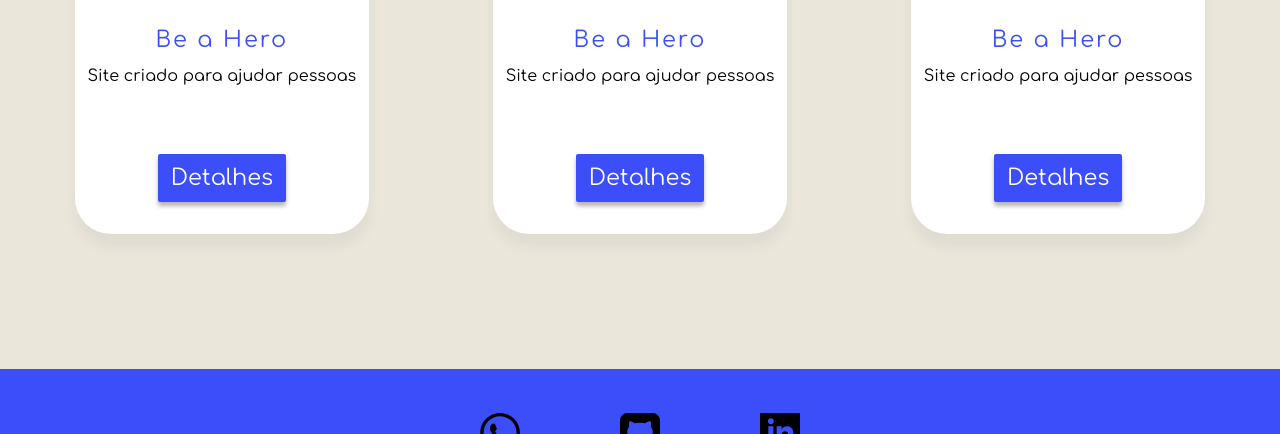
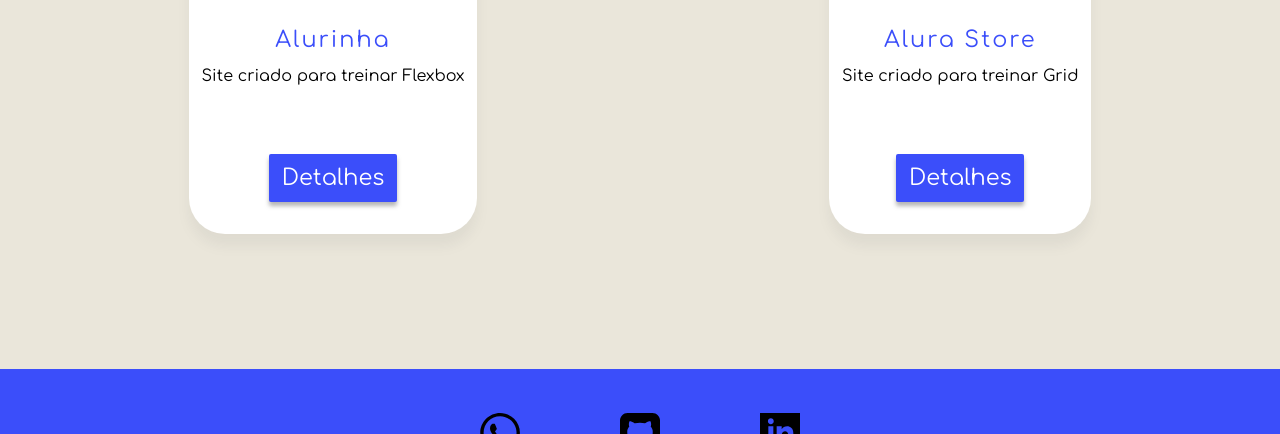
Before and after one commit to cvieira850/portfolio, a plain HTML site: page index.html in a window 1280 px wide. Shown: the part 1025-1459 px from the top of the page. Drawn offline with Linux system fonts and the light colour scheme.

Commit message:
Incluindo projetos

```diff
--- a/index.html
+++ b/index.html
@@ -94,15 +94,15 @@
           </figure>
           <h2 class="title">
             <vlibraswidget class="vw-text">
-              Be a Hero
+              Alurinha
             </vlibraswidget>
           </h2>
           <p class="content _container">
             <vlibraswidget class="vw-text">
-              Site criado para ajudar pessoas
+              Site criado para treinar Flexbox
             </vlibraswidget>
           </p>
-          <a href="https://github.com/cvieira850" target="_blank" class="action _box-shadow-btn">
+          <a href="https://cvieira850.github.io/alurinha/" target="_blank" class="action _box-shadow-btn">
             <vlibraswidget class="vw-text">
               Detalhes
             </vlibraswidget>
@@ -114,40 +114,21 @@
           </figure>
           <h2 class="title">
             <vlibraswidget class="vw-text">
-              Be a Hero
+              Alura Store
             </vlibraswidget>
           </h2>
           <p class="content _container">
             <vlibraswidget class="vw-text">
-              Site criado para ajudar pessoas
+              Site criado para treinar Grid
             </vlibraswidget>
           </p>
-          <a href="https://github.com/cvieira850" target="_blank" class="action _box-shadow-btn">
+          <a href="https://cvieira850.github.io/aluraStore/" target="_blank" class="action _box-shadow-btn">
             <vlibraswidget class="vw-text">
               Detalhes
             </vlibraswidget>
           </a>
         </article>
-        <article class="card_portfolio _box-shadow-card ">
-          <figure class="logo">
-            <img src="favicon/favicon-32x32.png" alt="projeto3" class="logo" />
-          </figure>
-          <h2 class="title">
-            <vlibraswidget class="vw-text">
-              Be a Hero
-            </vlibraswidget>
-          </h2>
-          <p class="content _container">
-            <vlibraswidget class="vw-text">
-              Site criado para ajudar pessoas
-            </vlibraswidget>
-          </p>
-          <a href="https://github.com/cvieira850" target="_blank" class="action _box-shadow-btn">
-            <vlibraswidget class="vw-text">
-              Detalhes
-            </vlibraswidget>
-          </a>
-        </article>
+
 
       </section>
 
@@ -164,12 +145,12 @@
           </a>
         </li>
         <li class="item">
-          <a href="https://github.com/cvieira850" class="social-media"
+          <a href="https://github.com/cvieira850" target="_blank" class="social-media"
             >GitHub do Caio</a
           >
         </li>
         <li class="item">
-          <a href="https://www.linkedin.com/in/caio-vieira-209b0716a" class="social-media"
+          <a href="https://www.linkedin.com/in/caio-vieira-209b0716a"  target="_blank" class="social-media"
             >LinkedIn do Caio</a
           >
         </li>
```
